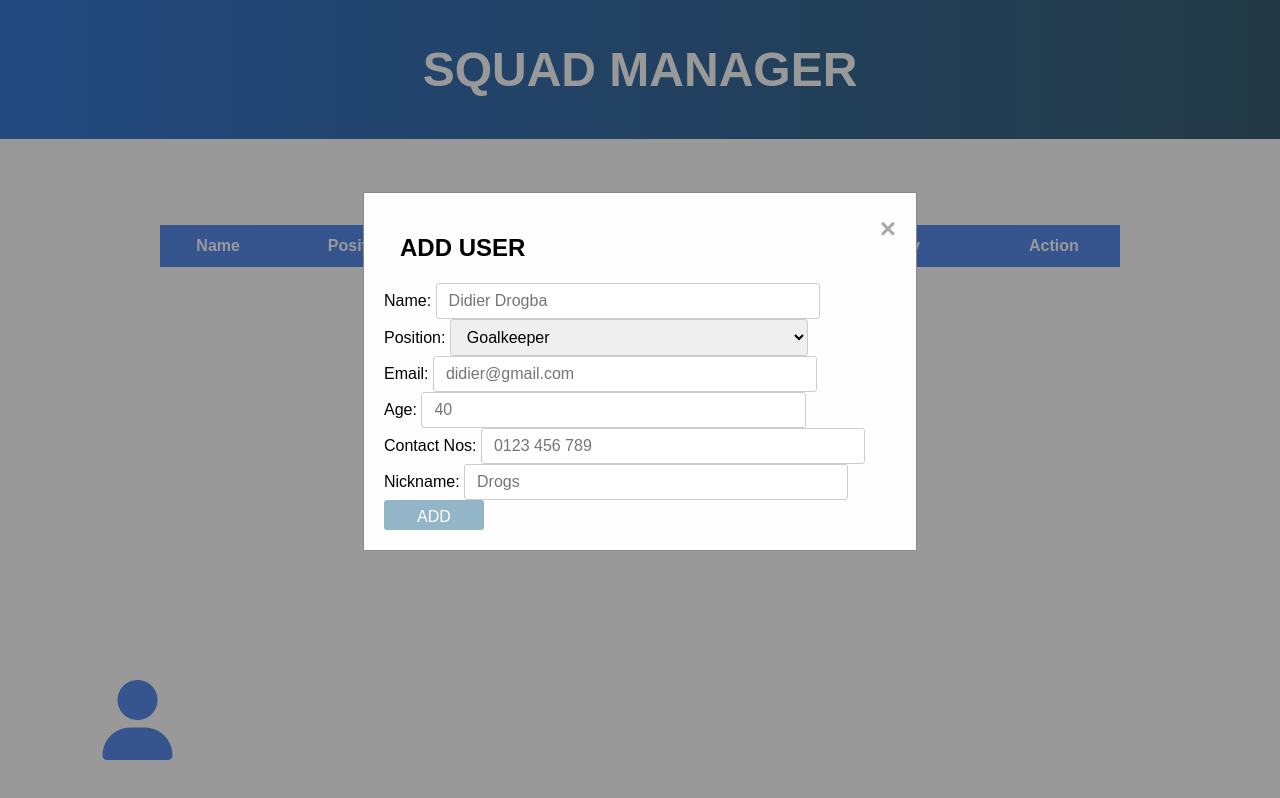
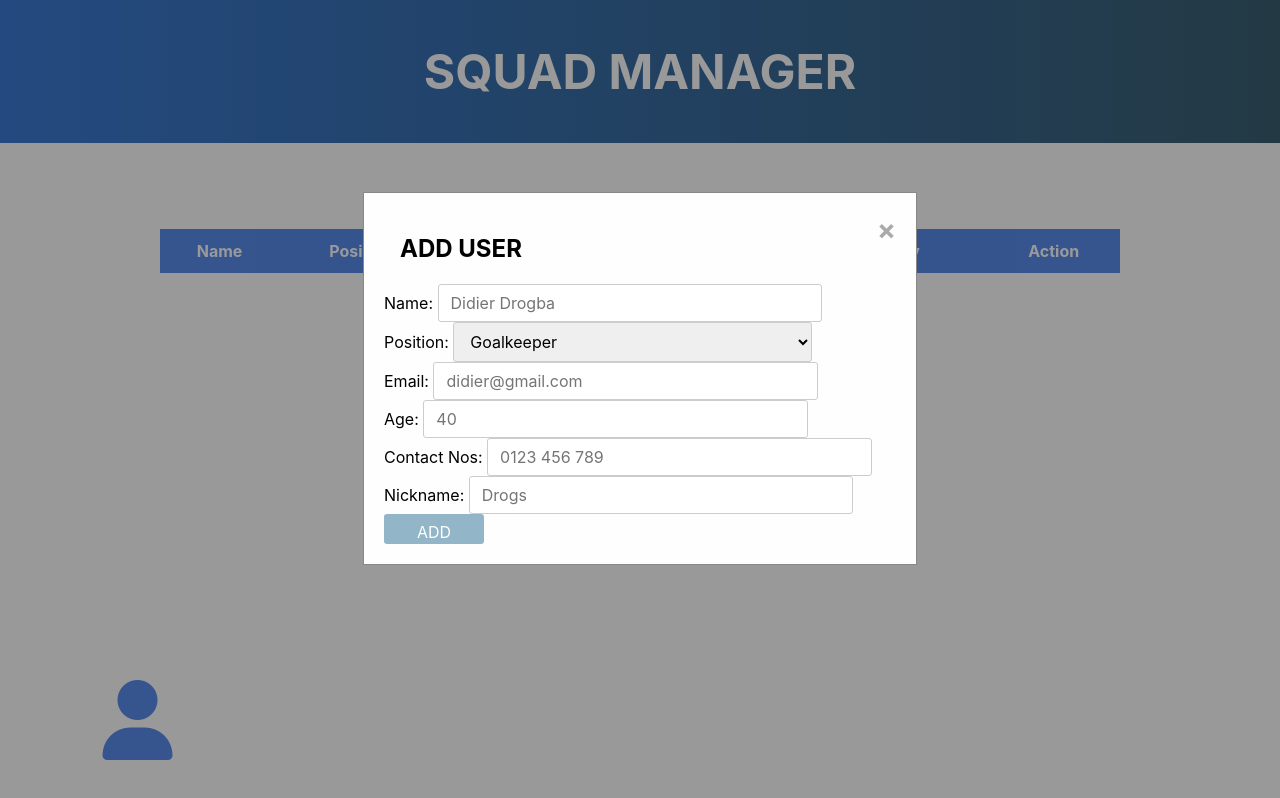
Before and after one commit to tb38r/squad-manager, a website: page static/squad.html in a window 1280 px wide. Both pictures are taken after a click on the icon 137 px from the left and 720 px from the top of the page. Drawn offline with nearby package versions, Linux system fonts and the light colour scheme; no server answers.

Commit message:
changed font, restricted input

```diff
--- a/static/squad.css
+++ b/static/squad.css
@@ -1,6 +1,6 @@
 /* Style the body */
 body {
-    font-family: Arial, Helvetica, sans-serif;
+    font-family: -apple-system, system-ui, BlinkMacSystemFont, "Segoe UI", Roboto, Ubuntu;
     margin: 0;
     height: 100vh;
     width: 100vw;
@@ -137,7 +137,7 @@ input, textarea, select {
 }
 
 #table {
-  font-family: Arial, Helvetica, sans-serif;
+  font-family: -apple-system, system-ui, BlinkMacSystemFont, "Segoe UI", Roboto, Ubuntu;
   border-collapse: collapse;
   width: 75vw;
 }
--- a/static/squad.html
+++ b/static/squad.html
@@ -64,7 +64,7 @@
 
             <div class="field">
                 <label for="nickname">Nickname:</label>
-                <input type="text" id="nickname" name="nickname" placeholder="Drogs" />
+                <input onkeydown="return /[a-z ]/i.test(event.key)" type="text" id="nickname" name="nickname" placeholder="Drogs" />
                 <small></small>
             </div>
 
```
Also changed, not shown: todo.txt (+2 -8 lines).
